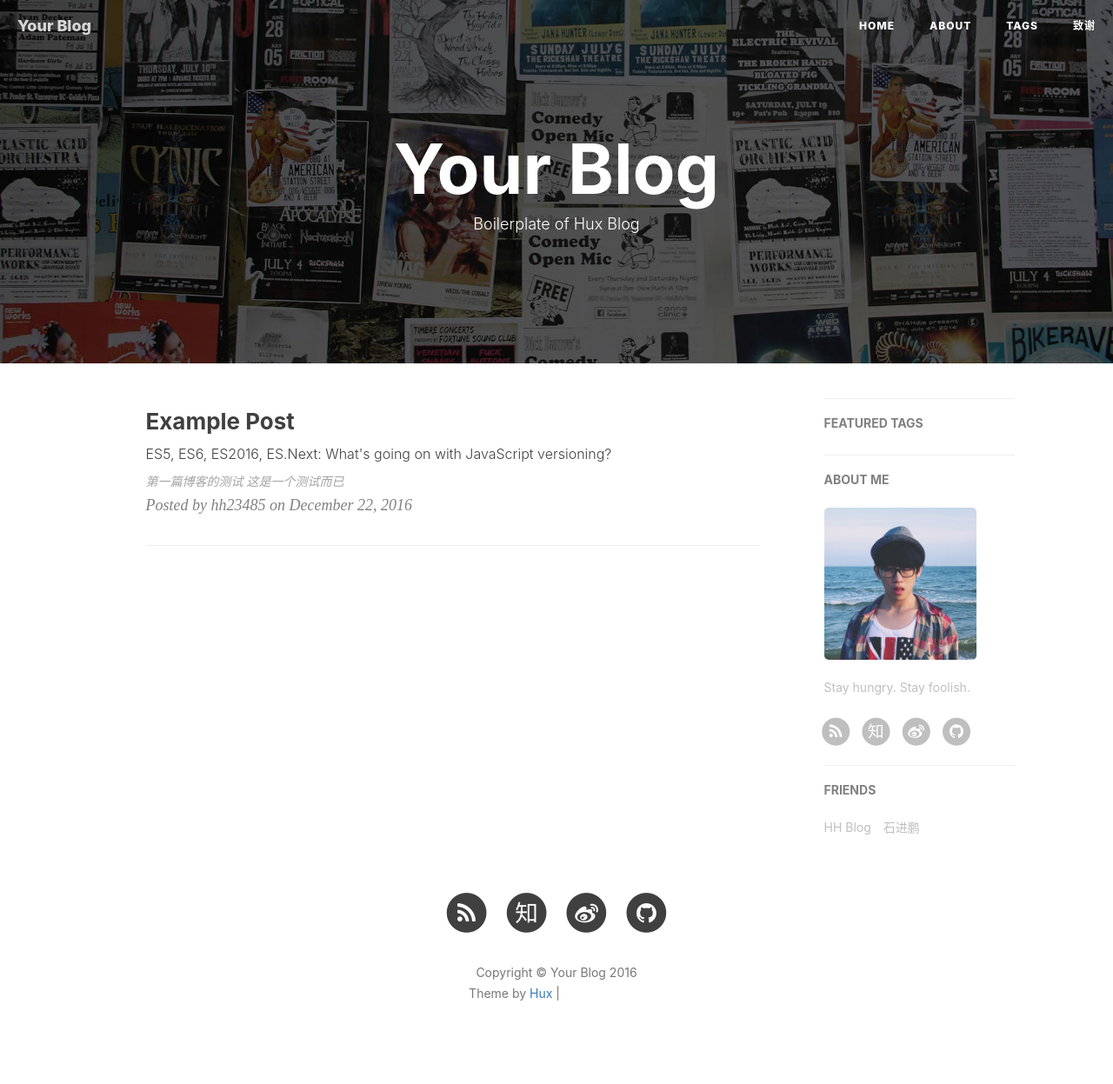
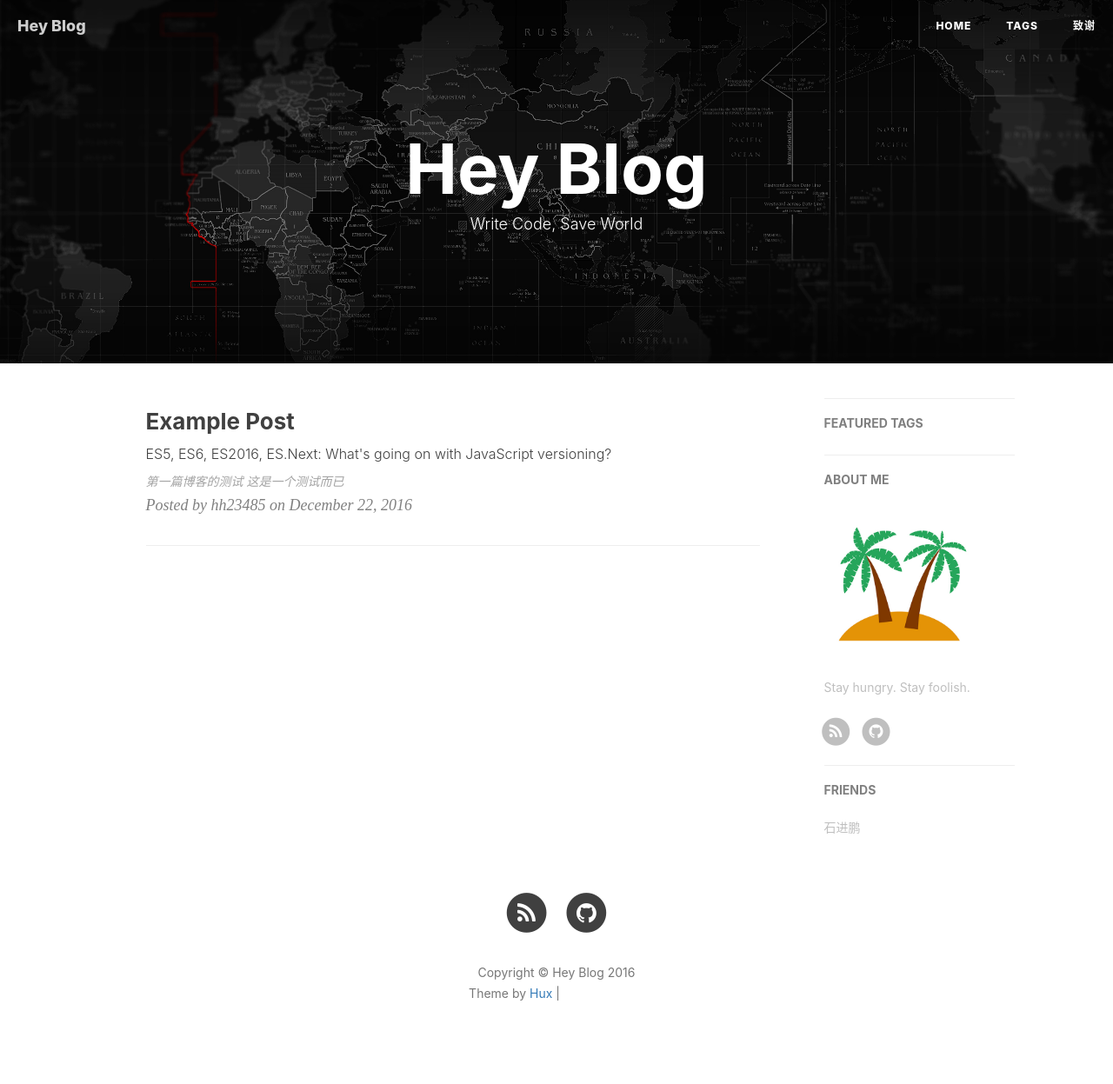
Before and after one commit to hh23485/hh23485.github.io, a Jekyll site: the page built from index.html, in a window 1280 px wide. Shown: the whole page at 87% size. Built offline with Jekyll 4.4.1, drawn with Linux system fonts in a browser that asks for light colours; nearby versions of some CDN libraries; the list of posts is cut into pages by our own code; comment, search, counter and statistics services are not loaded; grey boxes are pictures that could not be loaded.

Commit message:
第四次修改-调整duoshuo

```diff
--- a/_config.yml
+++ b/_config.yml
@@ -1,19 +1,19 @@
 # Site settings
-title: Your Blog
-SEOTitle: hh23485's Documents | Just try
-header-img: img/home-bg.jpg
+title: Hey Blog
+SEOTitle: hhblog | Just try
+header-img: img/new-index-bg.jpg
 email: hh23485@126.com
-description: "Write Code, Save World"
+description: "Write Codes, Save World"
 keyword: ""
-url: "http://huangxuan.me"              # your host, for absolute URL
+url: "http://blog.hhchat.cn"              # your host, for absolute URL
 baseurl: ""         # for example, '/blog' if your blog hosted on 'host/blog'
 
 
 
 # SNS settings
 RSS: true
-weibo_username:     创世_倾城
-zhihu_username:     hh23485
+# weibo_username:     创世_倾城
+# zhihu_username:     hh23485
 github_username:    hh23485
 #twitter_username:  huxpro
 # facebook_username:  huxpro
@@ -43,7 +43,7 @@
 markdown: kramdown
 kramdown:
   input: GFM                        # use Github Flavored Markdown !important
-  syntax_highlighter: rough
+#   syntax_highlighter: rough
 
 
 
@@ -70,7 +70,7 @@
 # Sidebar settings
 sidebar: true                           # whether or not using Sidebar.
 sidebar-about-description: "Stay hungry. Stay foolish. "
-sidebar-avatar: /img/avatar-hux.jpg      # use absolute URL, seeing it's used in both `/` and `/about/`
+sidebar-avatar: img/hh23485_head.jpg      # use absolute URL, seeing it's used in both `/` and `/about/`
 
 
 
@@ -83,9 +83,6 @@
 # Friends
 friends: [
     {
-        title: "HH Blog",
-        href: "http://huangxuan.me"
-    },{
         title: "石进鹏",
         href: "http://www.shminjs.top"
     }
--- a/index.html
+++ b/index.html
@@ -1,6 +1,6 @@
 ---
 layout: page
-description: "Boilerplate of Hux Blog"
+description: "Write Code, Save World"
 ---
 
 {% for post in paginator.posts %}
@@ -22,8 +22,7 @@
         Posted by {% if post.author %}{{ post.author }}{% else %}{{ site.title }}{% endif %} on {{ post.date | date: "%B %-d, %Y" }}
     </p>
 </div>
-<hr>
-{% endfor %}
+<hr> {% endfor %}
 
 <!-- Pager -->
 {% if paginator.total_pages > 1 %}
@@ -32,8 +31,7 @@
     <li class="previous">
         <a href="{{ paginator.previous_page_path | prepend: site.baseurl | replace: '//', '/' }}">&larr; Newer Posts</a>
     </li>
-    {% endif %}
-    {% if paginator.next_page %}
+    {% endif %} {% if paginator.next_page %}
     <li class="next">
         <a href="{{ paginator.next_page_path | prepend: site.baseurl | replace: '//', '/' }}">Older Posts &rarr;</a>
     </li>
```
Also changed, not shown: about.html (+26 -35 lines), README.md.
